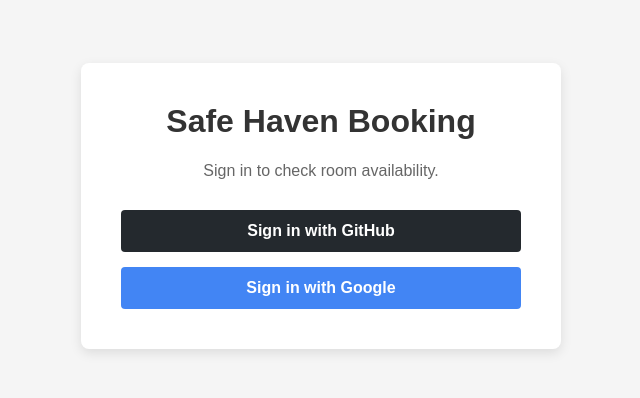
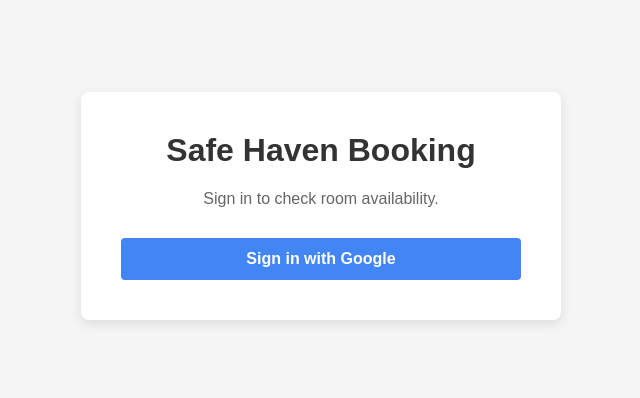
Before and after one commit to recor-glitch/Safe-haven-booking-checker, a Next.js app: page /login in a window 1280 px wide. Shown: the part 202-600 px from the top of the page, without its empty margins (319-959 px from the left). Built offline with nearby package versions, Linux system fonts and the light colour scheme.

Commit message:
feat: Restrict authentication strictly to Google sign in

```diff
--- a/app/login/page.js
+++ b/app/login/page.js
@@ -42,28 +42,6 @@
         <form
           action={async () => {
             "use server"
-            await signIn("github")
-          }}
-          style={{ marginBottom: '15px' }}
-        >
-          <button type="submit" style={{
-            width: '100%',
-            padding: '12px',
-            backgroundColor: '#24292e',
-            color: 'white',
-            border: 'none',
-            borderRadius: '4px',
-            fontSize: '16px',
-            cursor: 'pointer',
-            fontWeight: 'bold'
-          }}>
-            Sign in with GitHub
-          </button>
-        </form>
-
-        <form
-          action={async () => {
-            "use server"
             await signIn("google")
           }}
         >
--- a/auth.js
+++ b/auth.js
@@ -1,10 +1,8 @@
 import NextAuth from "next-auth";
-import GitHub from "next-auth/providers/github";
 import Google from "next-auth/providers/google";
 
 export const { handlers, signIn, signOut, auth } = NextAuth({
   providers: [
-    GitHub,
     Google
   ],
   callbacks: {
```
Also changed, not shown: 1 other file (tests, documents, lock files or other folders).
